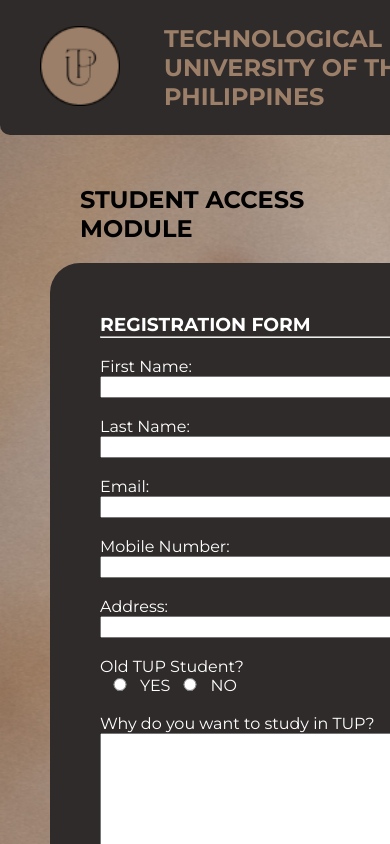
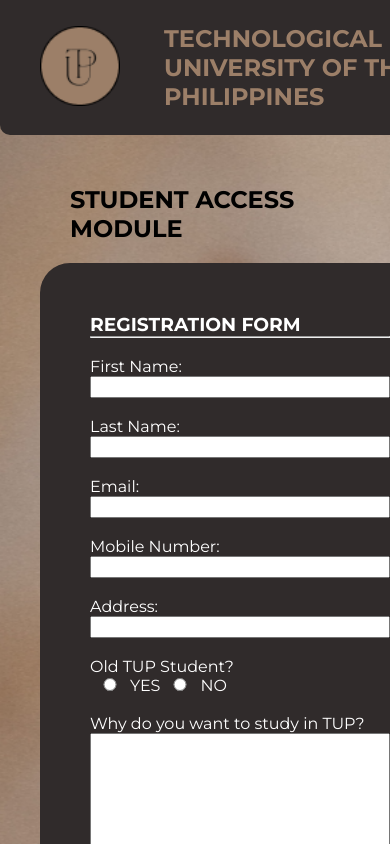
Before and after one commit to Yaosquared/testa-cpet12l-finals, a Next.js app in the folder tupc-regform/: page / in a window 390 px wide. Shown: the top 844 px of the page. Built offline with nearby package versions, Linux system fonts and the light colour scheme.

Commit message:
Update Body.module.css

```diff
--- a/tupc-regform/components/BodySection/Body.module.css
+++ b/tupc-regform/components/BodySection/Body.module.css
@@ -46,12 +46,12 @@
 
 @media all and (max-width:480px) {
   .container h2 {
-    margin-left: 80px;
+    margin-left: 70px;
   }
 
   .formcontainer {
     width: 400px;
-    margin-left: 50px;
+    margin-left: 40px;
     margin-bottom: 150px;
   }
 }
```
